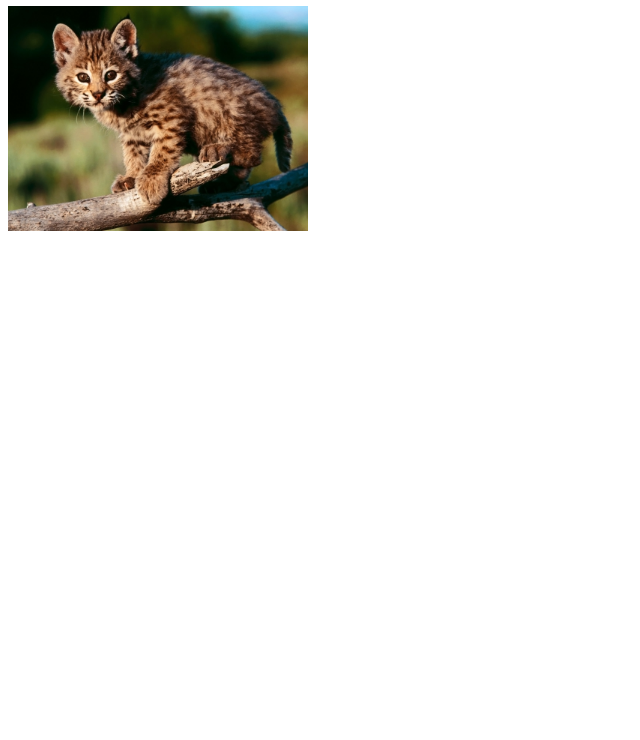
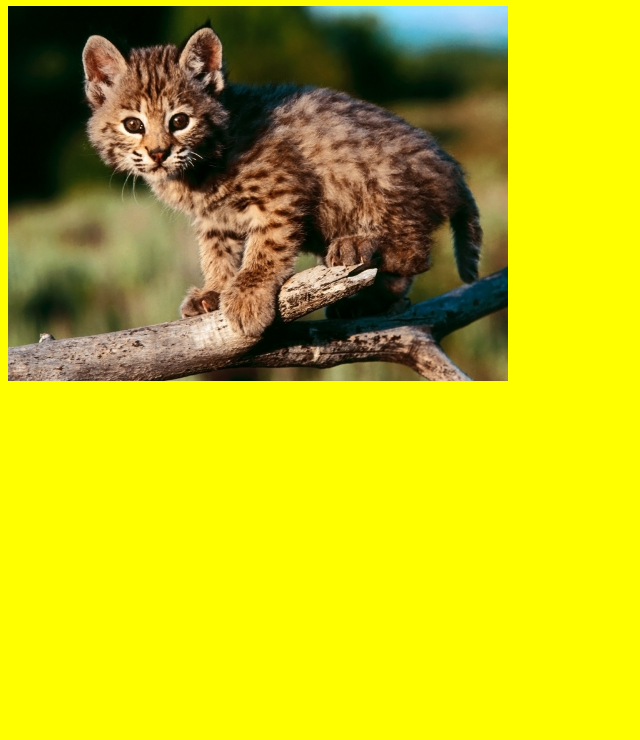
Before and after one commit to froki/classexample, a plain HTML site: page index.html in a window 1280 px wide. Shown: the part 60-800 px from the top of the page, without its empty margins (0-640 px from the left). Drawn offline with Linux system fonts and the light colour scheme.

Commit message:
Changed CSS & title

```diff
--- a/css/style.css
+++ b/css/style.css
@@ -1,3 +1,8 @@
 img {
-  width: 300px;
+  width: 500px;
+
 }
+
+body {
+	background-color: yellow;
+	}
--- a/index.html
+++ b/index.html
@@ -1,11 +1,12 @@
 <html>
 <head>
-  <title>Hej</title>
+  <title>help needed</title>
 
   <link rel="stylesheet" type="text/css" href="css/style.css">
 </head>
 <body>
   <h1>I want a bengalkatt. Donate 20.000kr</h1>
   <img src="images/kittens.jpg">
+
 </body>
 </html>
```
